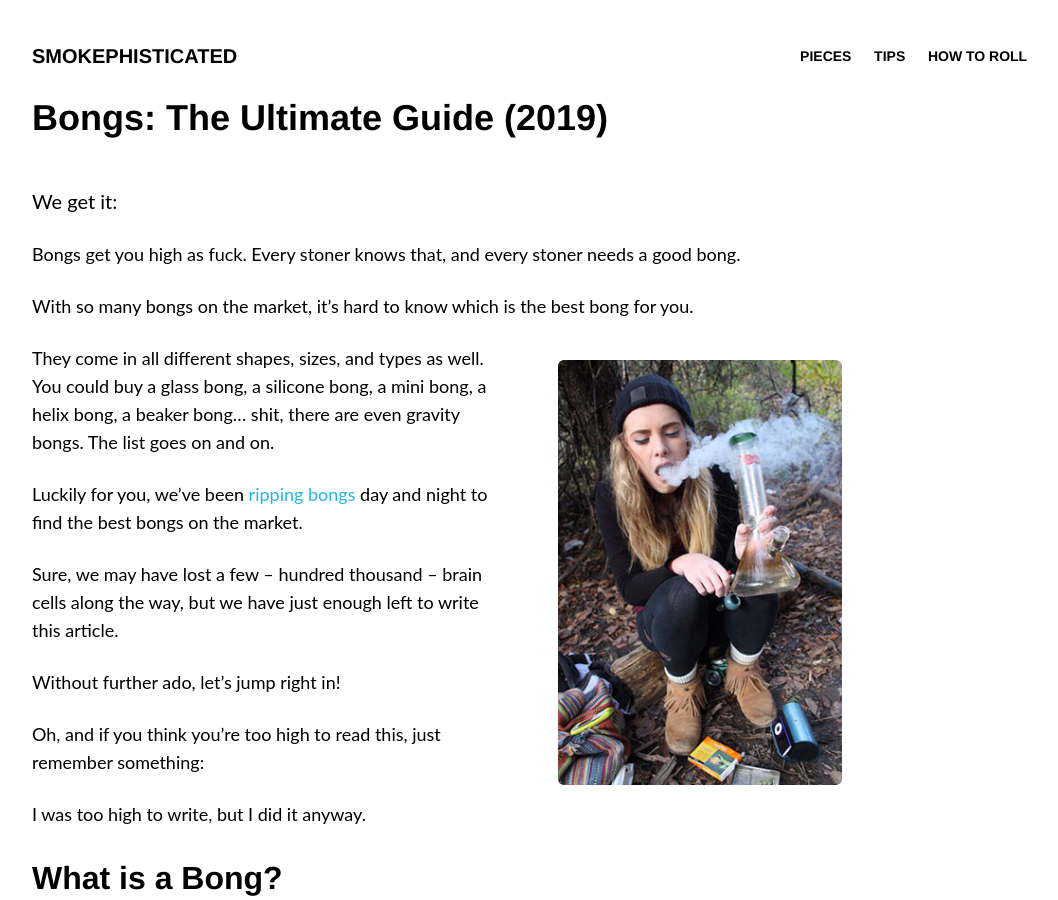
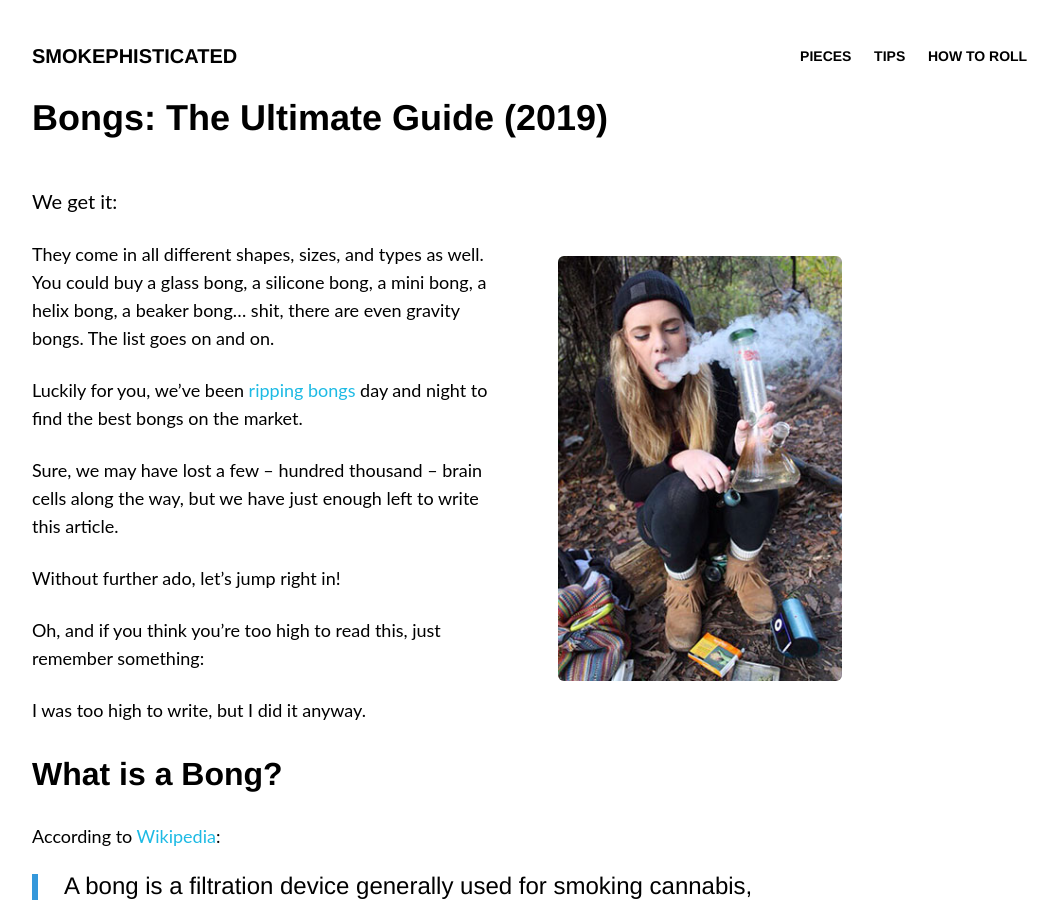
Before and after one commit to smokephisticated/smokephisticated, a Jekyll site: the page built from pages/pieces/bongs/bongs.md, in a window 1280 px wide and 900 px high. Shown: the whole window, without its empty margins (64-1122 px from the left). Built offline with Jekyll 4.4.1, drawn with Linux system fonts in a browser that asks for light colours; nearby versions of some CDN libraries; comment, search, counter and statistics services are not loaded.

Commit message:
Update bongs.md

```diff
--- a/pages/pieces/bongs/bongs.md
+++ b/pages/pieces/bongs/bongs.md
@@ -7,10 +7,6 @@ description: "We're taking a look at the best bongs of 2019. We're also going to
 ---
 
 We get it:
-
-Bongs get you high as fuck. Every stoner knows that, and every stoner needs a good bong.
-
-With so many bongs on the market, it’s hard to know which is the best bong for you.
 
 ![bongs header image](/images/bongs/girl-hitting-bong.jpg){: .img-right}
 
```
